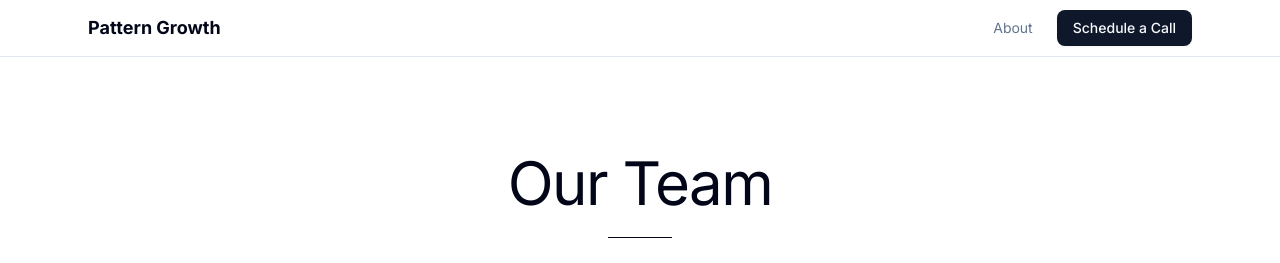
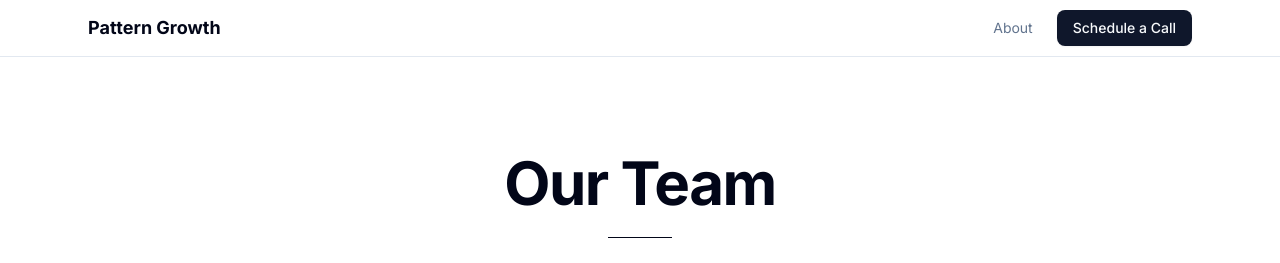
Before and after one commit to rdunleavy23/my-app, a Next.js app: page /about in a window 1280 px wide. Shown: the top 263 px of the page. Built offline with nearby package versions, Linux system fonts and the light colour scheme.

Commit message:
Fix: Add font-bold to about page h1 to match home page styling

```diff
--- a/app/about/page.tsx
+++ b/app/about/page.tsx
@@ -34,7 +34,7 @@
       {/* Hero Section */}
       <section className="container mx-auto px-4 py-16 md:py-24">
         <div className="max-w-4xl mx-auto text-center">
-          <h1 className="text-4xl md:text-5xl lg:text-6xl text-foreground mb-6 tracking-tight">
+          <h1 className="text-4xl md:text-5xl lg:text-6xl font-bold text-foreground mb-6 tracking-tight">
             Our Team
           </h1>
           <div className="w-16 h-px bg-foreground mx-auto mb-6"></div>
```
